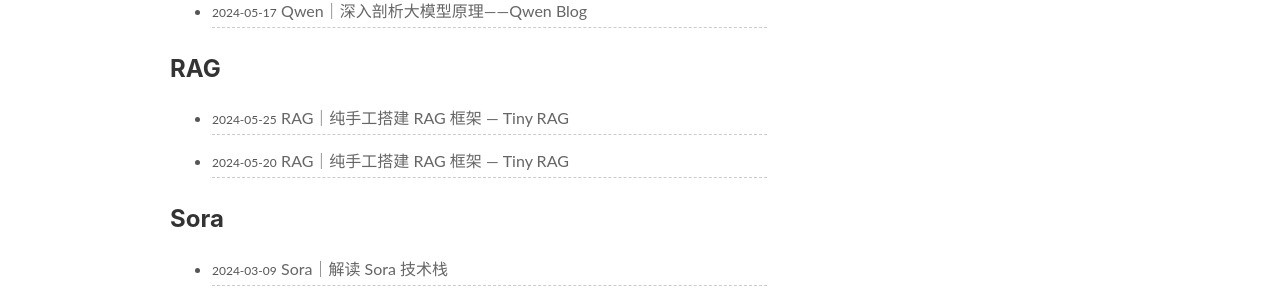
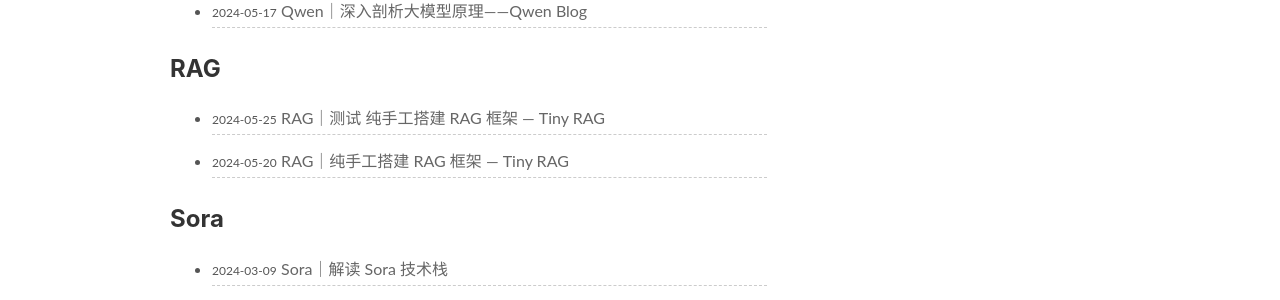
Before and after one commit to HuZixia/huzixia.github.io, a Jekyll site: the page built from pages/categories.md, in a window 1280 px wide. Shown: the part 1025-1325 px from the top of the page. Built offline with Jekyll 4.4.1, drawn with Linux system fonts in a browser that asks for light colours; comment, search, counter and statistics services are not loaded; a style sheet for code colours, icons or effects is not loaded.

Commit message:
update information

```diff
--- a/_posts/2024-05-25-rag.md
+++ b/_posts/2024-05-25-rag.md
@@ -1,8 +1,8 @@
 ---
 layout: post
-title: RAG｜纯手工搭建 RAG 框架 — Tiny RAG
+title: RAG｜测试 纯手工搭建 RAG 框架 — Tiny RAG
 categories: [RAG]
-description: 纯手工搭建 RAG 框架 — Tiny RAG
+description: 测试 纯手工搭建 RAG 框架 — Tiny RAG
 keywords: RAG
 mermaid: false
 sequence: false
@@ -12,7 +12,7 @@
 mindmap2: false
 ---
 
-纯手工搭建 RAG 框架 — Tiny RAG，主要包括以下几个方面：1. RAG 介绍；2. 向量化；3. 加载和切分文档；4. 数据库和向量检索；5. 大模型模块；6. 代码实现；7. RAG总结等方面。
+测试 纯手工搭建 RAG 框架 — Tiny RAG，主要包括以下几个方面：1. RAG 介绍；2. 向量化；3. 加载和切分文档；4. 数据库和向量检索；5. 大模型模块；6. 代码实现；7. RAG总结等方面。
 
 #! https://zhuanlan.zhihu.com/p/698881085
 
```
